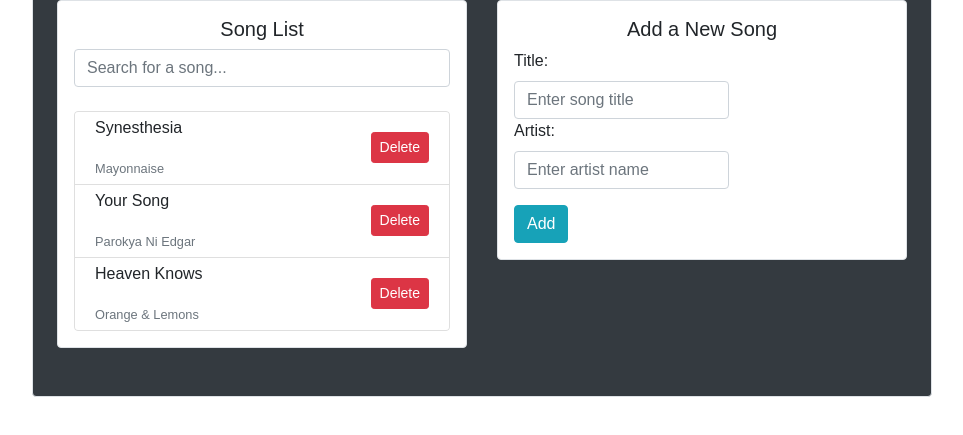
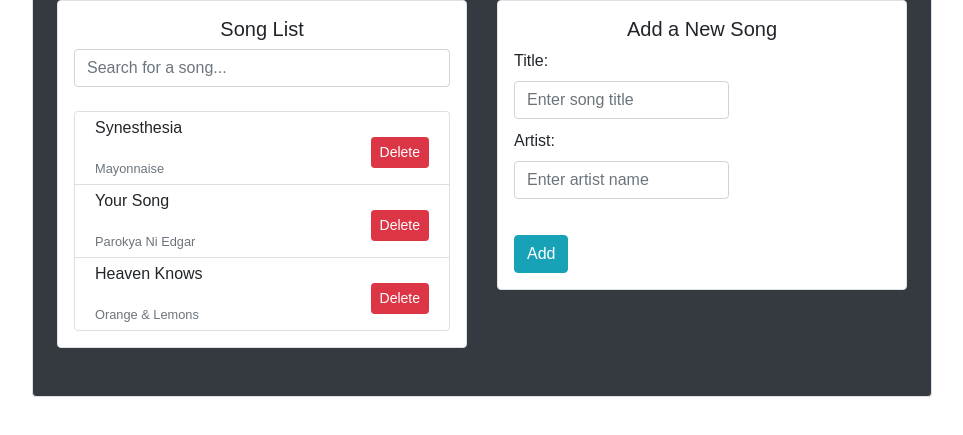
Before and after one commit to MikkiMamaradlo/Web-System-Laboratory, a plain HTML site: page Activity-UI/index.html in a window 1280 px wide. Shown: the part 127-562 px from the top of the page, without its empty margins (158-1121 px from the left). Drawn offline with nearby package versions, Linux system fonts and the light colour scheme.

Commit message:
style.css

```diff
--- a/Activity-UI/style.css
+++ b/Activity-UI/style.css
@@ -24,3 +24,15 @@ h3 {
 #songList .btn-danger {
     cursor: pointer;
 }
+
+#songList .list-group-item:hover {
+    background-color: #f8f9fa;
+}
+
+input[type="text"] {
+    margin-bottom: 10px;
+}
+
+.btn {
+    margin-top: 10px;
+}
```
